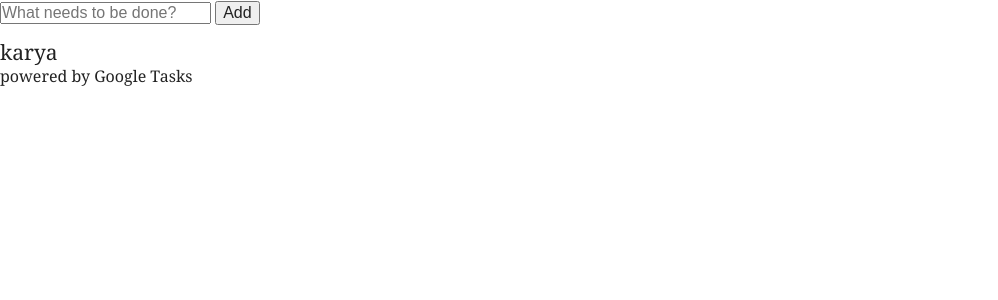
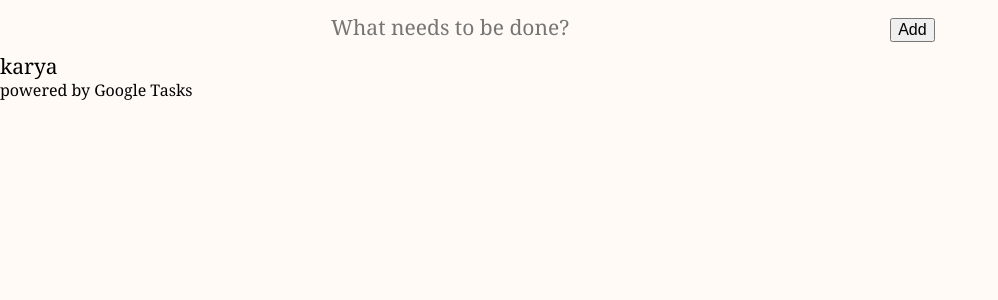
Before and after one commit to dhavalsdoshi/karya, a Python web app: template templates/index.html in a window 1280 px wide. Shown: the top 300 px of the page, without its empty margins (0-998 px from the left). Run offline with Jinja, Linux system fonts and the light colour scheme; the template is opened without the code that fills it, so the values that code supplies are empty; style sheets or scripts are compiled from the project's sources; some libraries are stand-ins or nearby versions.

Commit message:
div - basic styling for a single task list

```diff
--- a/static/css/base.css
+++ b/static/css/base.css
@@ -50,19 +50,8 @@
   -webkit-text-size-adjust: 100%;
   -ms-text-size-adjust: 100%;
 }
-body {
-  margin: 0;
-  font-size: 13px;
-  line-height: 1.231;
-}
-body,
-button,
-input,
-select,
-textarea {
-  font-family: sans-serif;
-  color: #222;
-}
+/*body { margin: 0; font-size: 13px; line-height: 1.231; }*/
+/*body, button, input, select, textarea { font-family: sans-serif; color: #222; }*/
 /*
  * Remove text-shadow in selection highlight: h5bp.com/i
  * These selection declarations have to be separate
@@ -202,10 +191,7 @@
 /* =============================================================================
    Lists
    ========================================================================== */
-ul, ol {
-  margin: 1em 0;
-  padding: 0 0 0 40px;
-}
+/*ul, ol { margin: 1em 0; padding: 0 0 0 40px; }*/
 dd {
   margin: 0 0 0 40px;
 }
--- a/static/css/karya.css
+++ b/static/css/karya.css
@@ -1 +1,82 @@
+/* */
 /**/
+html {
+  background: #fffaf5;
+}
+input {
+  border-radius: 3px;
+  -moz-border-radius: 3px;
+  -webkit-border-radius: 3px;
+  border-radius: 3px 2px 2px 2px;
+  -moz-border-radius: 3px 2px 2px 2px;
+  -webkit-border-radius: 3px 2px 2px 2px;
+  -webkit-transition: all 200ms ease;
+  -moz-transition: all 200ms ease;
+  -o-transition: all 200ms ease;
+  transition: all 200ms ease;
+  border: 1px solid transparent;
+  padding: 5px 10px;
+  background: transparent;
+}
+input:hover, input:focus {
+  -webkit-transition: all 100ms ease;
+  -moz-transition: all 100ms ease;
+  -o-transition: all 100ms ease;
+  transition: all 100ms ease;
+  -moz-box-shadow: inset 0 0px 8px #dddddd;
+  -webkit-box-shadow: inset 0 0px 8px #dddddd;
+  box-shadow: inset 0 0px 8px #dddddd;
+  background: #fff;
+  border: 1px solid #eee;
+  outline: none;
+}
+input:focus {
+  border: 1px solid #ccc;
+  -moz-box-shadow: inset 0 0px 8px #cccccc;
+  -webkit-box-shadow: inset 0 0px 8px #cccccc;
+  box-shadow: inset 0 0px 8px #cccccc;
+}
+.taskList #tasks-form {
+  width: 50%;
+  margin: 0 auto;
+  padding: 10px;
+}
+.taskList #tasks-form input {
+  width: 85%;
+  font-size: 21px;
+  line-height: 23px;
+}
+.taskList .tasks {
+  width: 50%;
+  margin: 0 auto;
+}
+.taskList .tasks li {
+  position: relative;
+  margin: 5px 0;
+}
+.taskList .tasks input.taskText {
+  width: 90%;
+  padding-right: 40px;
+  padding-left: 30px;
+}
+.taskList .tasks input.taskText.done {
+  text-decoration: line-through;
+  color: #777;
+}
+.taskList .tasks input.done, .taskList .tasks a.removeTask {
+  position: absolute;
+}
+.taskList .tasks input.done {
+  top: 8px;
+  left: 8px;
+}
+.taskList .tasks a.removeTask {
+  top: 5px;
+  right: 15px;
+  color: #ccc;
+  text-decoration: none;
+}
+.taskList .tasks a.removeTask:hover {
+  color: #777;
+  text-decoration: none;
+}
--- a/static/js/script.js
+++ b/static/js/script.js
@@ -8,7 +8,7 @@
 	function task(title, isDone, ownerViewModel) {
     this.title = ko.observable(title);
     this.isDone = ko.observable(isDone);
-        this.remove = function() { ownerViewModel.tasks.remove(this) }
+    this.remove = function() { ownerViewModel.tasks.remove(this) };
   }
 
   function taskListViewModel() {
--- a/static/less/base.less
+++ b/static/less/base.less
@@ -34,9 +34,9 @@
 
 html { font-size: 100%; overflow-y: scroll; -webkit-text-size-adjust: 100%; -ms-text-size-adjust: 100%; }
 
-body { margin: 0; font-size: 13px; line-height: 1.231; }
+/*body { margin: 0; font-size: 13px; line-height: 1.231; }*/
 
-body, button, input, select, textarea { font-family: sans-serif; color: #222; }
+/*body, button, input, select, textarea { font-family: sans-serif; color: #222; }*/
 
 /*
  * Remove text-shadow in selection highlight: h5bp.com/i
@@ -132,7 +132,7 @@
    Lists
    ========================================================================== */
 
-ul, ol { margin: 1em 0; padding: 0 0 0 40px; }
+/*ul, ol { margin: 1em 0; padding: 0 0 0 40px; }*/
 dd { margin: 0 0 0 40px; }
 nav ul, nav ol { list-style: none; list-style-image: none; margin: 0; padding: 0; }
 
--- a/static/less/karya.less
+++ b/static/less/karya.less
@@ -1 +1,73 @@
+@import "util.less";
+
 /**/
+
+html{
+  background:#fffaf5;
+}
+
+input{
+  .round-corner(3px);
+  .transition(all,200ms,ease);
+  border:1px solid transparent;
+  padding:5px 10px;
+  background:transparent;
+  &:hover,&:focus{
+    .transition(all,100ms,ease);
+    .inset-shadow(inset,0,0px,8px,#ddd);
+    background:#fff;
+    border:1px solid #eee;
+    outline:none;
+  }
+  &:focus{
+    border:1px solid #ccc;
+    .inset-shadow(inset,0,0px,8px,#ccc);
+  }
+}
+
+
+.taskList{
+  #tasks-form{
+    width:50%;
+    margin:0 auto;
+    padding:10px;
+    input{
+      width:85%;
+      .sizeH2();
+    }
+  }
+  .tasks{
+    width:50%;
+    margin:0 auto;
+    li{
+      position:relative;
+      margin:5px 0;
+    }
+    input.taskText{
+      width:90%;
+      padding-right:40px;
+      padding-left:30px;
+      &.done{
+        text-decoration:line-through;
+        color:#777;
+      }
+    }
+    input.done,a.removeTask{
+      position:absolute;
+    }
+    input.done{
+      top:8px;
+      left:8px;
+    }
+    a.removeTask{
+      top:5px;
+      right:15px;
+      color:#ccc;
+      text-decoration:none;
+      &:hover{
+        color:#777;
+        text-decoration:none;
+      }
+    }
+  }
+}
--- a/templates/index.html
+++ b/templates/index.html
@@ -36,9 +36,9 @@
   <script src="/static/js/libs/modernizr-2.0.6.min.js"></script>
   <script type="text/html" id="taskTemplate">
     <li>
-          <input type="checkbox" data-bind="checked: isDone()" />
-          <input data-bind="value: title, enable: !isDone()" />
-          <a href="#" data-bind="click: remove">Delete</a>
+        <input type="checkbox" data-bind="checked: isDone()" class="done" />
+        <input data-bind="value: title, enable: !isDone()" class="taskText" />
+        <a href="#" data-bind="click: remove" class="removeTask">x</a>
     </li>
   </script>
 
@@ -51,14 +51,17 @@
       {% if url %}
          Please authorize before you can use the app: {{ url }}
       {% endif %}
+      <div class="taskList">
         <div id="tasks-form">
           <form data-bind="submit: addTask">
-          <input data-bind="value: newTaskText" placeholder="What needs to be done?" />
+            <input data-bind="value: newTaskText" placeholder="What needs to be done?"/>
             <button type="submit">Add</button>
           </form>
         </div>
 
-      <ul data-bind="template: { name: 'taskTemplate', foreach: tasks }, visible: tasks().length > 0"></ul>
+        <ul data-bind="template: { name: 'taskTemplate', foreach: tasks }, visible: tasks().length > 0"
+            class="tasks"></ul>
+      </div>
     </div>
     <footer>
       <h2 class="karyaLogo">karya</h2>
```
Lines whose indentation alone changed are shown as unchanged.
